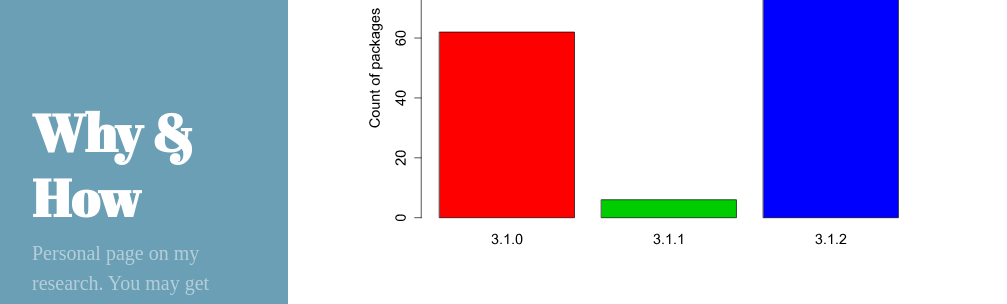
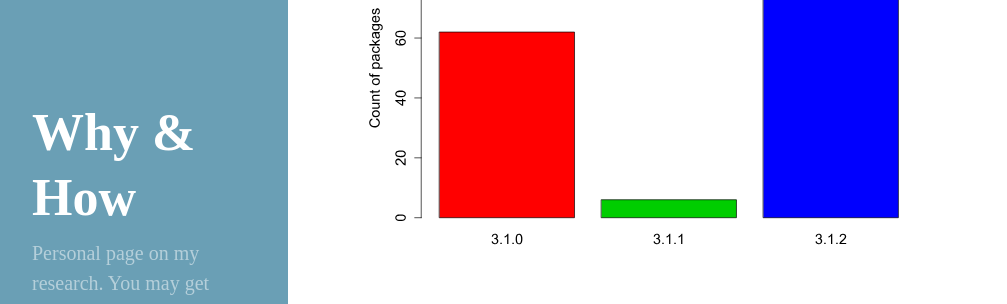
Before and after one commit to wanglongqi/wanglongqi.github.io, a Jekyll site: the page built from index.html, in a window 1280 px wide. Shown: the part 274-578 px from the top of the page, without its empty margins (0-1007 px from the left). Built offline with Jekyll 4.4.1, drawn with Linux system fonts in a browser that asks for light colours; some web fonts are replaced; the list of posts is cut into pages by our own code.

Commit message:
remove google font

```diff
--- a/_includes/head.html
+++ b/_includes/head.html
@@ -24,8 +24,8 @@
   <link rel="stylesheet" href="/public/css/hyde.css">
 <!-- Conflict with Mathjax -->
   <link rel="stylesheet" href="/public/css/syntax.css">
-  <link rel="stylesheet" href="https://fonts.googleapis.com/css?family=PT+Sans:400,400italic,700|Abril+Fatface">
-  <link href='https://fonts.googleapis.com/css?family=Buenard' rel='stylesheet' type='text/css'>
+  <!--link rel="stylesheet" href="https://fonts.googleapis.com/css?family=PT+Sans:400,400italic,700|Abril+Fatface">
+  <link href='https://fonts.googleapis.com/css?family=Buenard' rel='stylesheet' type='text/css'-->
   <!-- Icons -->
   <link rel="apple-touch-icon-precomposed" sizes="144x144" href="/public/apple-touch-icon-144-precomposed.png">
                                  <link rel="shortcut icon" href="/public/favicon.ico">
```
